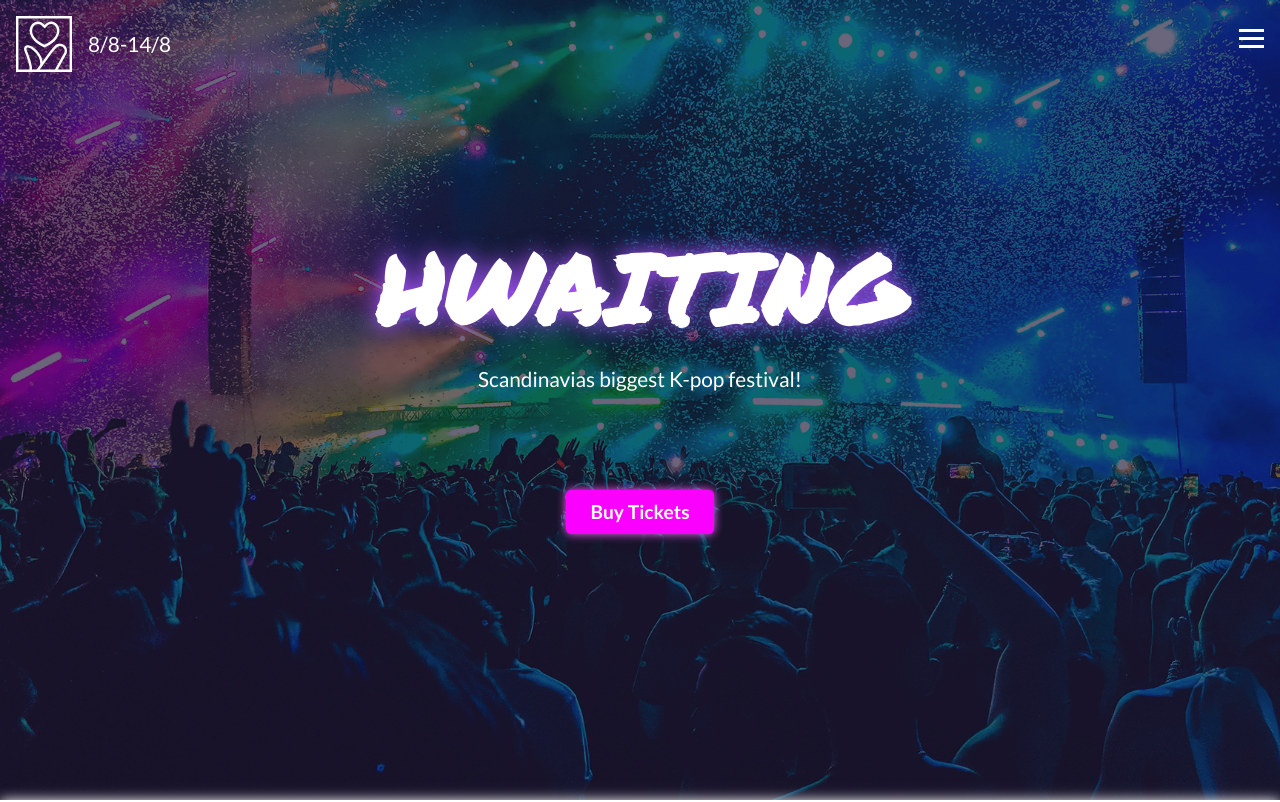
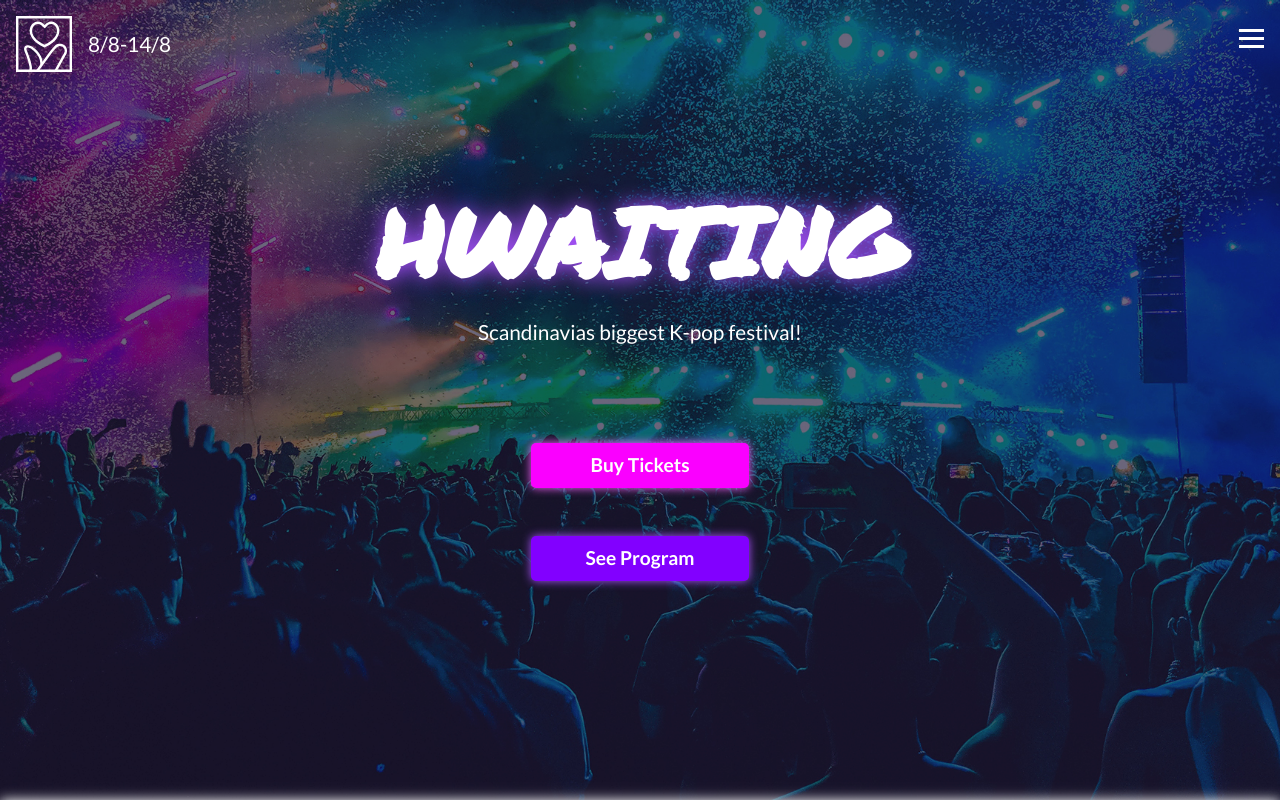
Before and after one commit to ceci919p/hwaiting-booking_exam, a React (Create React App) app: page / in a window 1280 px wide. Shown: the top 802 px of the page. Built offline with nearby package versions, Linux system fonts and the light colour scheme.

Commit message:
cta button added

```diff
--- a/src/routes/Home.jsx
+++ b/src/routes/Home.jsx
@@ -19,6 +19,17 @@ export default function Home(props) {
             <p className="link-p">Buy Tickets</p>
           </button>
         </Link>
+
+        <a
+          id="home-artistlink"
+          href="https://hwaiting.pandapoob.com/"
+          target="_blank"
+          rel="noreferrer"
+        >
+          <button id="home-artistbutton">
+            <p className="link-p">See Program</p>
+          </button>
+        </a>
       </section>
       <section id="home-divider">
         <p>화이팅</p> <p>HWAITING</p> <p>화이팅</p> <p>HWAITING</p>{" "}
--- a/src/sass/layout/_home.scss
+++ b/src/sass/layout/_home.scss
@@ -32,14 +32,15 @@
     text-align: center;
   }
   button {
-    //background-color: rgba(255, 255, 255, 0);
-    background-color: vars.$neonpink;
     border-radius: 5px;
-    //border: 5px solid vars.$neonblue;
-    box-shadow: 0px 0px 10px vars.$lightneonpink;
-    padding: 4px 8px 4px 8px;
+
+    width: 50vw;
+    padding-block: 0.7rem;
+    padding-inline: 1rem;
+
     @include mixins.bp-medium {
       padding: 0.5rem 1.5rem 0.5rem 1.5rem;
+      max-width: 17vw;
     }
   }
 
@@ -105,6 +106,8 @@
     background-color: vars.$background-blue;
   }
   #home-buylink {
+    background-color: vars.$neonpink;
+    box-shadow: 0px 0px 10px vars.$lightneonpink;
     cursor: pointer;
     transition: all 0.3s ease-in-out;
     p {
@@ -116,6 +119,23 @@
     }
   }
   #home-buylink:hover {
+    transform: scale(1.05);
+  }
+
+  #home-artistbutton {
+    box-shadow: 0px 0px 10px vars.$lightneonpurple;
+    cursor: pointer;
+    transition: all 0.3s ease-in-out;
+    p {
+      font-size: 1rem;
+
+      @include mixins.bp-medium {
+        font-size: 1.2rem;
+      }
+    }
+  }
+
+  #home-artistbutton:hover {
     transform: scale(1.05);
   }
 }
```
